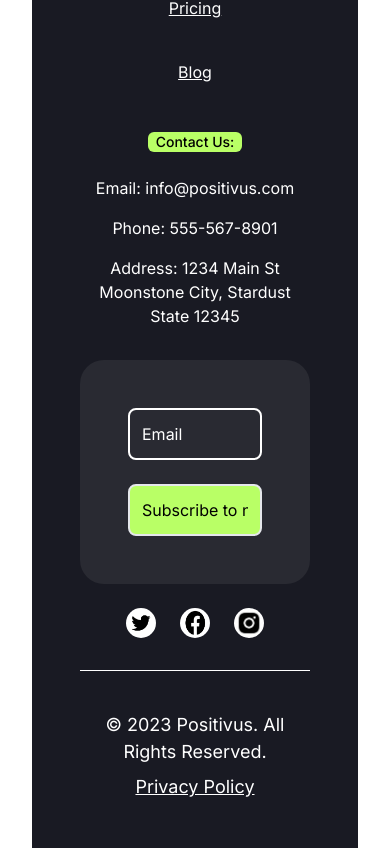
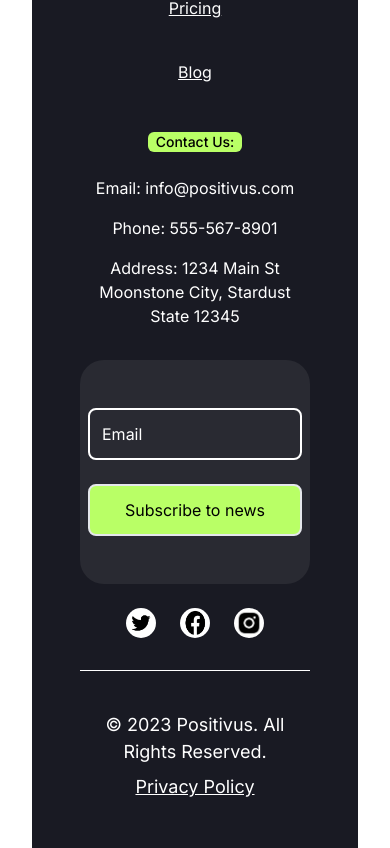
Before and after one commit to akaBesir004/positivus_landing_page, a Next.js app: page / in a window 390 px wide. Shown: the part 5816-6664 px from the top of the page. Built offline with nearby package versions, Linux system fonts and the light colour scheme.

Commit message:
footer #3

```diff
--- a/components/Footer.jsx
+++ b/components/Footer.jsx
@@ -57,7 +57,7 @@ const Footer = () => {
 
           {/* 292A32 */}
 
-          <div className="max-w-screen-xl mx-auto px-12 py-12 flex justify-center md:justify-start items-center bg-[#292A32] text-white mt-8 rounded-3xl flex-wrap lg:flex-nowrap gap-6">
+          <div className="max-w-screen-xl mx-auto px-2 md:px-12 py-12 flex justify-center md:justify-start items-center bg-[#292A32] text-white mt-8 rounded-3xl flex-wrap lg:flex-nowrap gap-6">
             <div className="w-full md:w-auto">
               <input
                 id="email"
```
